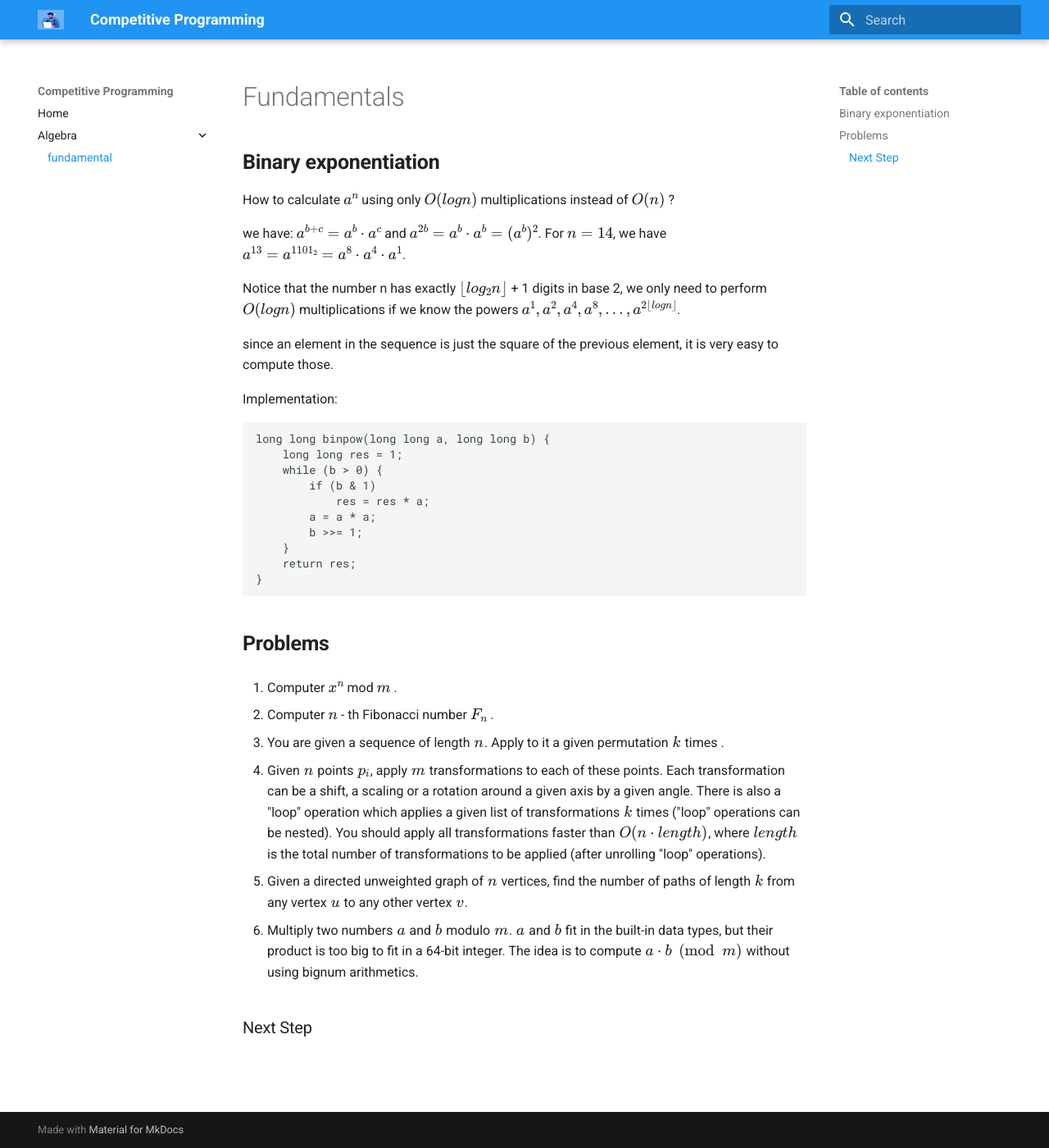
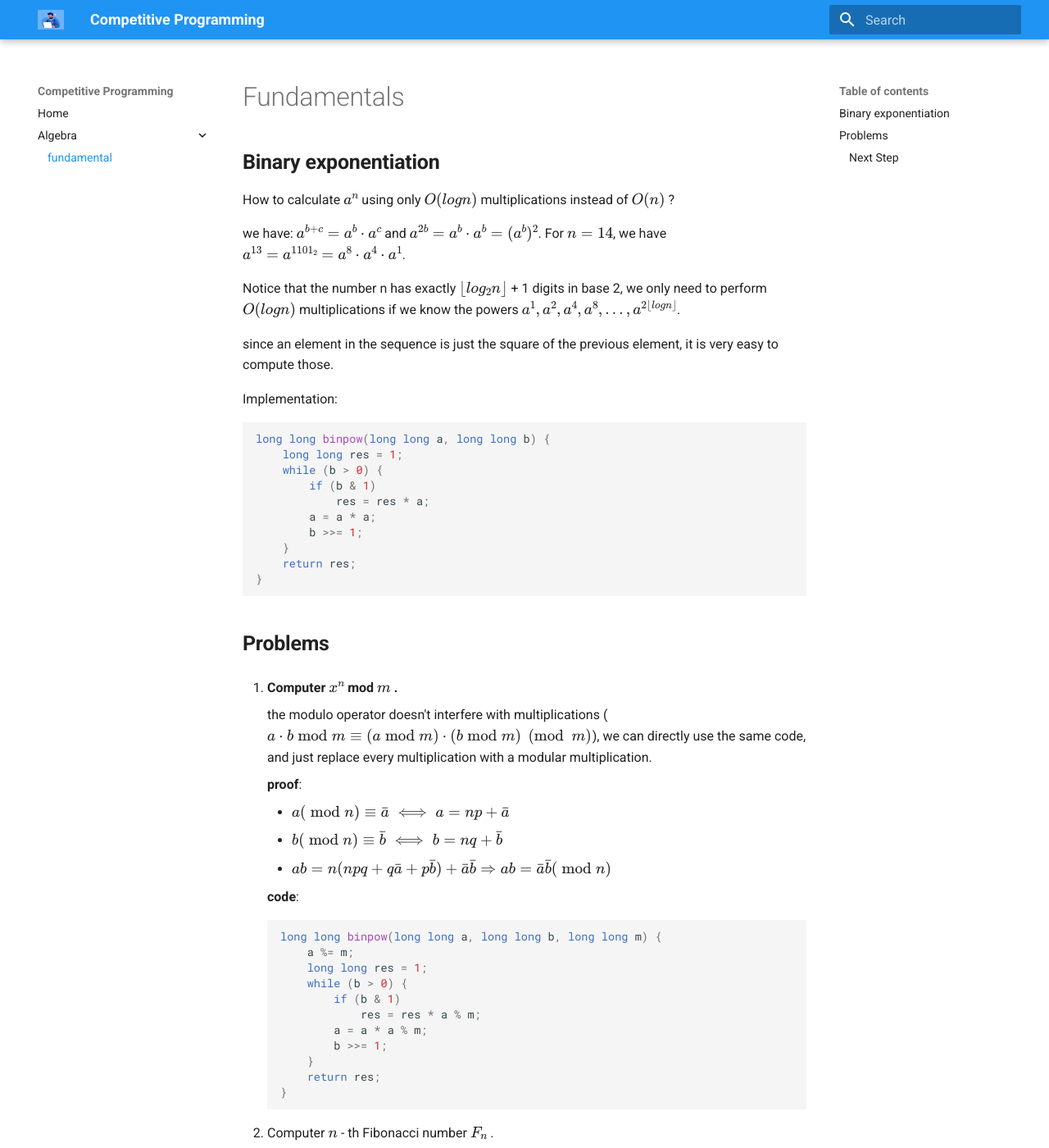
Before and after one commit to Kenn3o3/competitive-programming, an MkDocs documentation site: the page built from docs/algebra/fundamental.md, in a window 1280 px wide and 1400 px high. Shown: the whole window at 82% size. Built offline with MkDocs 1.6.1 and Material for MkDocs 9.7.7, drawn with Linux system fonts in a browser that asks for light colours.

Commit message:
Update Document

````diff
--- a/docs/algebra/fundamental.md
+++ b/docs/algebra/fundamental.md
@@ -26,11 +26,34 @@ long long binpow(long long a, long long b) {
 
 ## **Problems**
 
-1. Computer $x^n$ mod $m$ .
+1. **Computer $x^n$ mod $m$ .**
+
+    the modulo operator doesn't interfere with multiplications ( $a \cdot b \bmod m \equiv (a \bmod m) \cdot (b \bmod m) \pmod m$ ), we can directly use the same code, and just replace every multiplication with a modular multiplication.
+
+    **proof**:
+
+    - $a (\bmod n) \equiv \bar{a} \iff a = np + \bar{a}$
+    - $b (\bmod n) \equiv \bar{b} \iff b = nq + \bar{b}$
+    - $ab = n(npq + q\bar{a} + p\bar{b}) + \bar{a} \bar{b} \Rightarrow ab = \bar{a} \bar{b} (\bmod n)$
+
+    **code**:
+```cpp
+long long binpow(long long a, long long b, long long m) {
+    a %= m;
+    long long res = 1;
+    while (b > 0) {
+        if (b & 1)
+            res = res * a % m;
+        a = a * a % m;
+        b >>= 1;
+    }
+    return res;
+}
+```
 
 2. Computer $n$ - th Fibonacci number $F_n$ .
 
-4. You are given a sequence of length  $n$ . Apply to it a given permutation  $k$  times .
+3. You are given a sequence of length  $n$ . Apply to it a given permutation  $k$  times .
 
 4. Given  $n$  points  $p_i$ , apply  $m$  transformations to each of these points. Each transformation can be a shift, a scaling or a rotation around a given axis by a given angle. There is also a "loop" operation which applies a given list of transformations  $k$  times ("loop" operations can be nested). You should apply all transformations faster than  $O(n \cdot length)$ , where  $length$  is the total number of transformations to be applied (after unrolling "loop" operations).
 
--- a/mkdocs.yml
+++ b/mkdocs.yml
@@ -13,6 +13,9 @@ nav:
 markdown_extensions:
   - toc:
       permalink: true
+  - pymdownx.inlinehilite
+  - pymdownx.snippets
+  - pymdownx.superfences
 extra_javascript:
   - javascripts/mathjax_config.js  # Path to your MathJax configuration script
   - https://cdnjs.cloudflare.com/ajax/libs/mathjax/3.2.0/es5/tex-mml-chtml.js
````
Also changed, not shown: README.md (+2 -0 lines).
